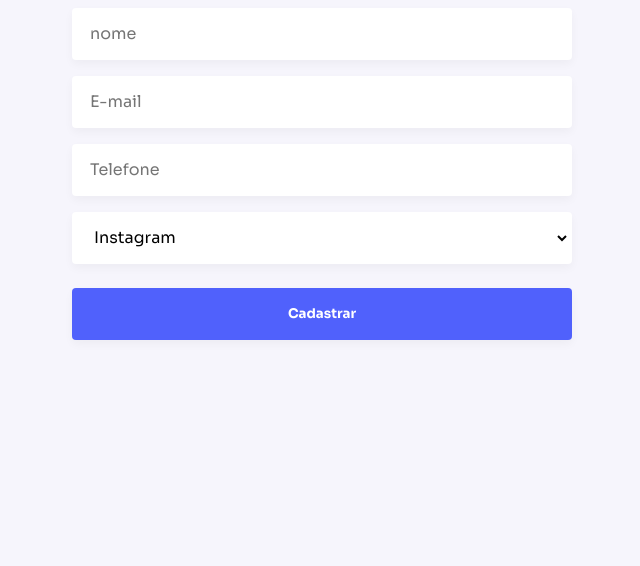
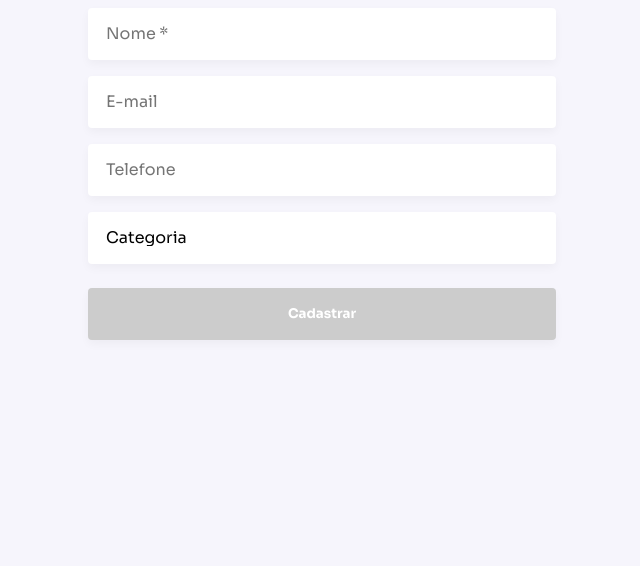
Before and after one commit to WendelSantosNunes/MyContacts, a React app: page /new in a window 1280 px wide. Shown: the part 234-800 px from the top of the page, without its empty margins (318-958 px from the left). Built offline with nearby package versions, Linux system fonts and the light colour scheme.

Commit message:
Update project

```diff
--- a/package.json
+++ b/package.json
@@ -11,7 +11,7 @@
     "react-dom": "^17.0.2",
     "react-router-dom": "5.3.0",
     "react-scripts": "4.0.3",
-    "styled-components": "5.3.0",
+    "styled-components": "^5.3.10",
     "web-vitals": "^1.0.1"
   },
   "scripts": {
--- a/public/index.html
+++ b/public/index.html
@@ -17,7 +17,7 @@
     <link rel="apple-touch-icon" href="%PUBLIC_URL%/logo192.png" />
 
     <link href="https://fonts.googleapis.com/css2?family=Sora:wght@400;700&display=swap" rel="stylesheet" />
-    <title>React App</title>
+    <title>MyContacts</title>
   </head>
   <body>
     <noscript>You need to enable JavaScript to run this app.</noscript>
--- a/src/components/App/styles.js
+++ b/src/components/App/styles.js
@@ -4,5 +4,5 @@ export const Container = styled.div`
   width: 100%;
   max-width: 500px;
   margin: 0 auto;
-
+  padding: 0 16px;
 `;
--- a/src/components/ContactForm/index.js
+++ b/src/components/ContactForm/index.js
@@ -1,37 +1,124 @@
 import PropTypes from 'prop-types';
-import FormGroup from '../FormGroup';
+import { useState } from 'react';
+
+// utils
+import isEmailValid from '../../utils/isEmailValid';
+import formatPhone from '../../utils/formatPhone';
 
 // Estilos
 import { Form, ButtonContainer } from './styles';
 
 // Componentes
+import FormGroup from '../FormGroup';
 import Input from '../Input';
 import Select from '../Select';
 import Button from '../Button';
 
+// hooks
+import useErrors from '../../hooks/useErrors';
+
 export default function ContactForm({ buttonLabel }) {
+  // Controlled Components
+  const [name, setName] = useState('');
+  const [email, setEmail] = useState('');
+  const [phone, setPhone] = useState('');
+  const [category, setCategory] = useState('');
+
+  const {
+    setError, removeError, getErrorMessageByFielName, errors,
+  } = useErrors();
+
+  const isFormValid = (name && errors.length === 0);
+
+  function handleSubmit(event) {
+    event.preventDefault();
+    // console.log({
+    //   name,
+    //   email,
+    //   phone,
+    //   category,
+    // });
+  }
+
+  // Verificação se o usuário  preencheu esse campo
+  function handleNameChange(event) {
+    setName(event.target.value);
+
+    // Lembrando, não podemos utilzar name, pois vai pegar o antigo nome(assíncrona)
+    if (!event.target.value) {
+      // adicionando o error
+      setError({
+        field: 'name', message: 'Nome é obrigatório.',
+      });
+    } else {
+      // Remoção do error
+      removeError('name');
+    }
+  }
+
+  function handleEmailChange(event) {
+    // O email não é obrigatório
+    setEmail(event.target.value);
+    // Se o email for inválido, vamos setar um erro no useState errors
+    if (event.target.value && !isEmailValid(event.target.value)) {
+      setError({ field: 'email', message: 'E-mail inválido.' });
+    } else {
+      // Se o emil for válido, vamos remover o error
+      removeError('email');
+    }
+  }
+
+  function handlePhonechange(event) {
+    setPhone(formatPhone(event.target.value));
+  }
+
   return (
-    <Form>
-      <FormGroup>
-        <Input placeholder="nome" />
+    // noValidate = Retira a validação nativa do formulário
+    <Form onSubmit={handleSubmit} noValidate>
+      {/* Vamos adicionar a chamadar desse erros nos componentes */}
+      <FormGroup error={getErrorMessageByFielName('name')}>
+        <Input
+          error={getErrorMessageByFielName('name')}
+          placeholder="Nome *"
+          onChange={handleNameChange}
+          value={name}
+        />
+      </FormGroup>
+
+      <FormGroup error={getErrorMessageByFielName('email')}>
+        <Input
+          // Adicionar o tipo de input para melhora ux
+          type="email"
+          error={getErrorMessageByFielName('email')}
+          placeholder="E-mail"
+          onChange={handleEmailChange}
+          value={email}
+        />
       </FormGroup>
 
       <FormGroup>
-        <Input placeholder="E-mail" />
+        <Input
+          placeholder="Telefone"
+          value={phone}
+          // Adicionado a função para tipagem
+          onChange={handlePhonechange}
+        />
       </FormGroup>
 
       <FormGroup>
-        <Input placeholder="Telefone" />
-      </FormGroup>
-
-      <FormGroup>
-        <Select>
-          <option value="Instagram">Instagram</option>
+        <Select
+          value={category}
+          onChange={(event) => setCategory(event.target.value)}
+        >
+          <option value="">Categoria</option>
+          <option value="instagram">Instagram</option>
+          <option value="discord">Discord</option>
         </Select>
       </FormGroup>
 
+      {/* Adicionando o disabled */}
       <ButtonContainer>
-        <Button type="submit">
+        <Button type="submit" disabled={!isFormValid}>
           {buttonLabel}
         </Button>
       </ButtonContainer>
--- a/src/components/FormGroup/index.js
+++ b/src/components/FormGroup/index.js
@@ -2,14 +2,20 @@ import PropTypes from 'prop-types';
 
 import { Container } from './styles';
 
-export default function FormGroup({ children }) {
+export default function FormGroup({ children, error }) {
   return (
     <Container>
       {children}
+      {error && <small>{error}</small>}
     </Container>
   );
 }
 
 FormGroup.propTypes = {
   children: PropTypes.node.isRequired,
+  error: PropTypes.string,
 };
+
+FormGroup.defaultProps = {
+  error: null,
+};
--- a/src/components/FormGroup/styles.js
+++ b/src/components/FormGroup/styles.js
@@ -4,4 +4,11 @@ export const Container = styled.div`
   & + & {
     margin-top: 16px;
   }
+
+  small {
+    color: ${({ theme }) => theme.colors.danger.main};
+    font-size: 12px;
+    display: block;
+    margin-top: 8px;
+  }
 `;
--- a/src/components/Input.js
+++ b/src/components/Input.js
@@ -1,4 +1,4 @@
-import styled from 'styled-components';
+import styled, { css } from 'styled-components';
 
 export default styled.input`
   width: 100%;
@@ -12,8 +12,15 @@ export default styled.input`
   padding: 0 16px;
   font-size: 16px;
   transition: border-color 0.2s ease-in;
+  // Isso vai ignora os estilos nativo dos navegadores de dispositivos móveis
+  appearance: none;
 
   &:focus {
     border-color:${({ theme }) => theme.colors.primary.main};
   }
+
+  ${({ theme, error }) => error && css`
+    color: ${theme.colors.danger.main};
+    border-color: ${theme.colors.danger.main} !important;
+  `}
 `;
--- a/src/components/Loader/styles.js
+++ b/src/components/Loader/styles.js
@@ -1,4 +1,4 @@
-import styled, {keyframes } from "styled-components";
+import styled, { keyframes } from 'styled-components';
 
 const load = keyframes`
   0% {
@@ -61,4 +61,4 @@ export const Overlay = styled.div`
   -webkit-animation: ${load} 1.7s infinite ease, ${round} 1.7s infinite ease;
   animation: ${load} 1.7s infinite ease, ${round} 1.7s infinite ease;
 }
-`
+`;
--- a/src/components/Select.js
+++ b/src/components/Select.js
@@ -12,6 +12,8 @@ export default styled.select`
   padding: 0 16px;
   font-size: 16px;
   transition: border-color 0.2s ease-in;
+  // Isso vai ignora os estilos nativo dos navegadores de dispositivos móveis
+  appearance: none;
 
   &:focus {
     border-color:${({ theme }) => theme.colors.primary.main};
--- /dev/null
+++ b/src/hooks/useErrors.js
@@ -0,0 +1,41 @@
+import { useState } from 'react';
+
+export default function useErrors() {
+  // Vamos utilizar esse useState para armazenar todos os erros do formulário
+  // Vamos habilitar o botão de envior quando não encontrar erros no formulário
+  const [errors, setErrors] = useState([]);
+
+  // Função padrão para criação dos erros do formulário
+  function setError({ field, message }) {
+    const errorAlreadtExists = errors.find((error) => error.field === field);
+
+    if (errorAlreadtExists) {
+      return;
+    }
+
+    setErrors((prevState) => [
+      ...prevState,
+      { field, message },
+    ]);
+  }
+
+  // Função padrão para remoção dos erros do formulário
+  function removeError(fieldName) {
+    setErrors((prevState) => prevState.filter(
+      (error) => error.field !== fieldName,
+    ));
+  }
+
+  // Sempre escrever o nome que seja fácil de entender
+  function getErrorMessageByFielName(fieldName) {
+    // Estamos utilizando a ? para evitar error quando o array for vazio
+    return errors.find((error) => error.field === fieldName)?.message;
+  }
+
+  return {
+    setError,
+    removeError,
+    getErrorMessageByFielName,
+    errors,
+  };
+}
--- /dev/null
+++ b/src/utils/formatPhone.js
@@ -0,0 +1,6 @@
+export default function formatPhone(phoneNumber) {
+  return phoneNumber
+    .replace(/\D/g, '')
+    .replace(/^(\d{2})\B/, '($1) ')
+    .replace(/(\d{1})?(\d{4})(\d{4})/, '$1$2-$3');
+}
--- /dev/null
+++ b/src/utils/isEmailValid.js
@@ -0,0 +1,4 @@
+export default function isEmailValid(email) {
+  const regex = /^(([^<>()[\]\\.,;:\s@"]+(\.[^<>()[\]\\.,;:\s@"]+)*)|(".+"))@((\[[0-9]{1,3}\.[0-9]{1,3}\.[0-9]{1,3}\.[0-9]{1,3}\])|(([a-zA-Z\-0-9]+\.)+[a-zA-Z]{2,}))$/;
+  return regex.test(email);
+}
```
Also changed, not shown: src/components/Loader/index.js (+5 -7 lines), .eslintrc.json (added), 2 other files.
